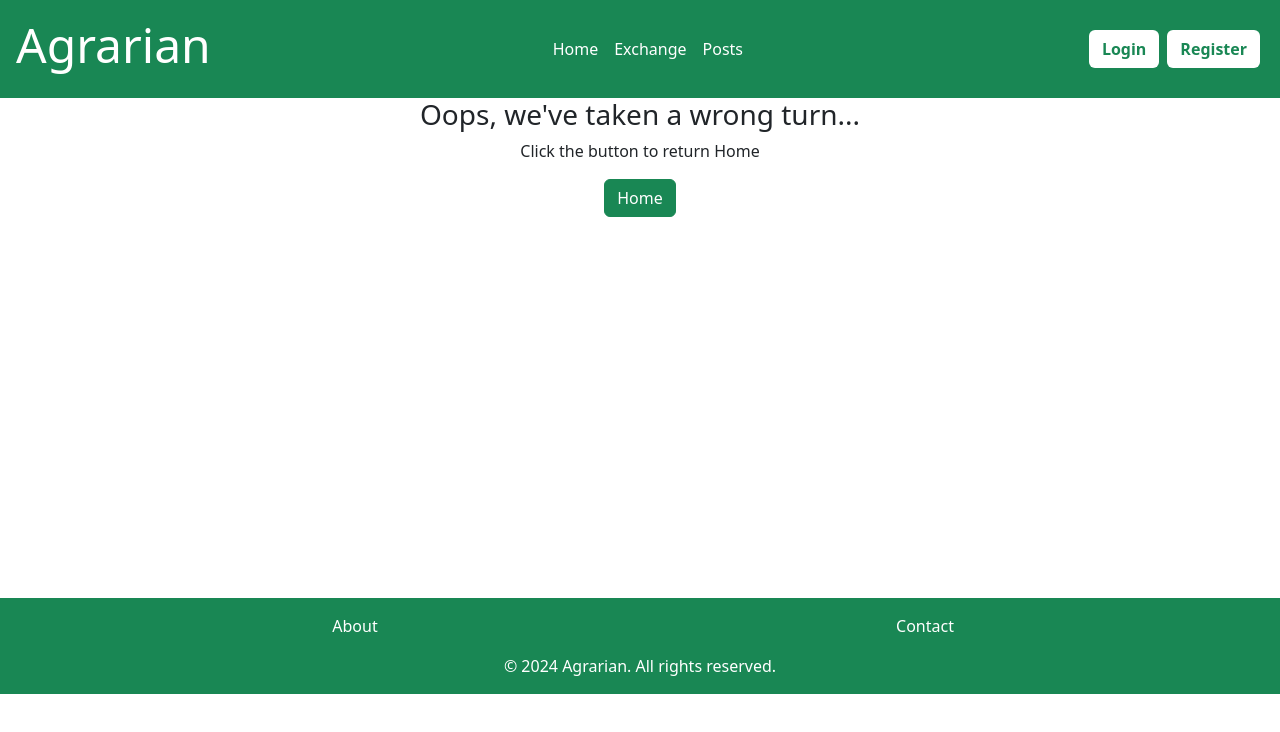
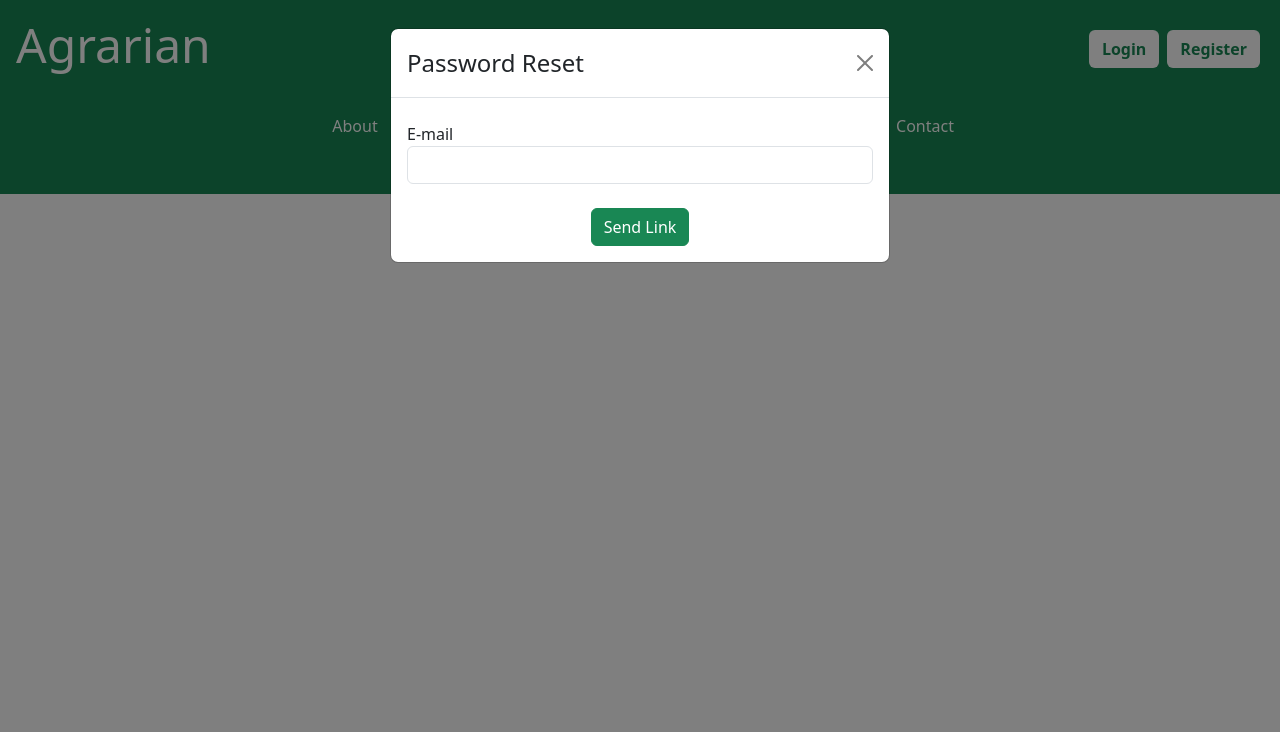
Before and after one commit to CraigAT1181/fe-agrarian-react, a React (Vite) app: page /request-link in a window 1280 px wide. Shown: the top 732 px of the page. Built offline with nearby package versions, Linux system fonts and the light colour scheme.

Commit message:
Created new component, RequestLink, to handle email input, added a new Route in App.jsx and added a link on Login.jsx to navigate to the new component.

```diff
--- a/src/App.jsx
+++ b/src/App.jsx
@@ -10,14 +10,14 @@ import Login from "./components/Login";
 import Register from "./components/Register";
 import Posts from "./components/Posts";
 import Footer from "./components/Footer";
+import RequestLink from "./components/RequestLink";
 
 export default function App() {
   return (
     <>
       <AuthProvider>
         <Header />
-        <main className="h-100"
-          >
+        <main className="h-100">
           <Routes>
             <Route
               path="/"
@@ -51,6 +51,10 @@ export default function App() {
               path="/register"
               element={<Register />}
             />
+            <Route
+              path="/request-link"
+              element={<RequestLink />}
+            />
           </Routes>
         </main>
         <Footer />
--- a/src/components/Login.jsx
+++ b/src/components/Login.jsx
@@ -44,7 +44,20 @@ export default function Login() {
         <Modal.Title>Login</Modal.Title>
       </Modal.Header>
       <Modal.Body>
-        {error && <Alert variant="danger">{error}</Alert>}
+        {error && (
+          <Alert variant="danger">
+            <div>{error}</div>
+            <div
+              style={{
+                fontSize: "13px",
+                textDecoration: "underline",
+                cursor: "pointer",
+              }}
+              onClick={() => {navigate('/request-link')}}>
+              Reset password.
+            </div>
+          </Alert>
+        )}
         <form onSubmit={loginHandler}>
           <div className="form-group mt-2">
             <label htmlFor="username">Username</label>
--- /dev/null
+++ b/src/components/RequestLink.jsx
@@ -0,0 +1,55 @@
+import React, { useState } from "react";
+import { useNavigate } from "react-router-dom";
+import { Modal } from "react-bootstrap";
+
+export default function RequestLink() {
+  const [isLoading, setIsLoading] = useState(false);
+  const [error, setError] = useState("");
+  const [show, setShow] = useState(true);
+  const [email, setEmail] = useState("");
+
+  const navigate = useNavigate();
+
+  const handleClose = () => {
+    setShow(false);
+    navigate("/");
+  };
+
+  const requestHandler = () => {};
+
+  return (
+    <Modal
+      show={show}
+      onHide={handleClose}>
+      <Modal.Header closeButton>
+        <Modal.Title>Password Reset</Modal.Title>
+      </Modal.Header>
+      <Modal.Body>
+        {error && (
+          <Alert variant="danger">
+            <div>{error}</div>
+          </Alert>
+        )}
+        <form onSubmit={requestHandler}>
+          <div className="form-group mt-2">
+            <label htmlFor="email">E-mail</label>
+            <input
+              id="email"
+              type="text"
+              className="form-control"
+              value={email}
+              onChange={({ target }) => setEmail(target.value)}
+            />
+          </div>
+          <div className="d-flex justify-content-center mt-4">
+            <button
+              className="btn btn-success"
+              type="submit">
+              Send Link
+            </button>
+          </div>
+        </form>
+      </Modal.Body>
+    </Modal>
+  );
+}
```
Also changed, not shown: notes.txt.
